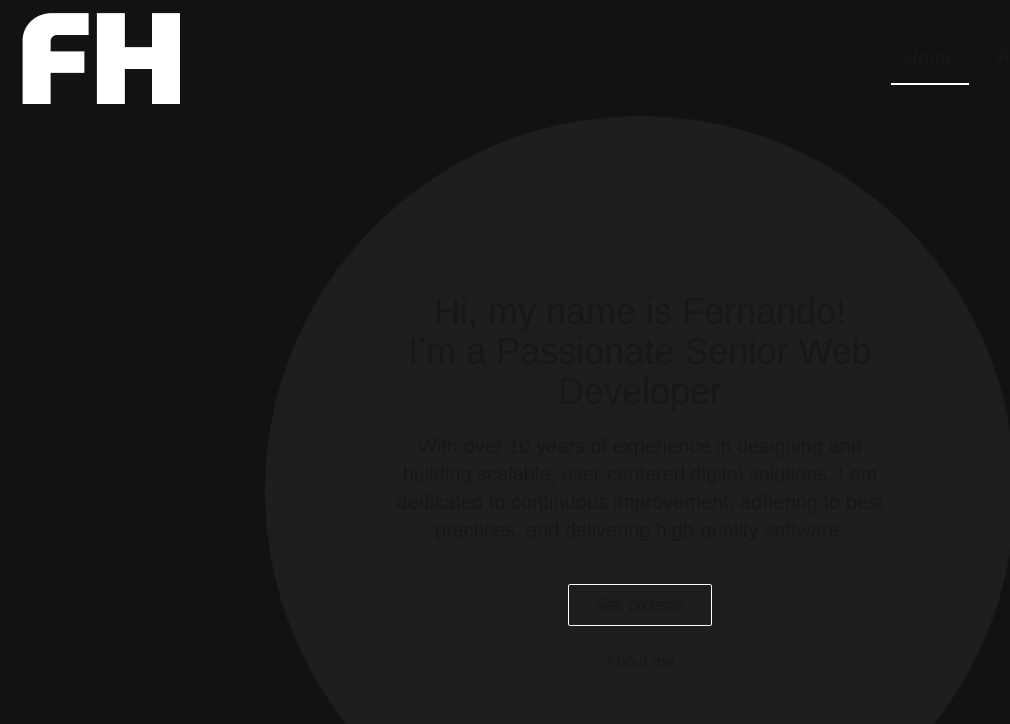
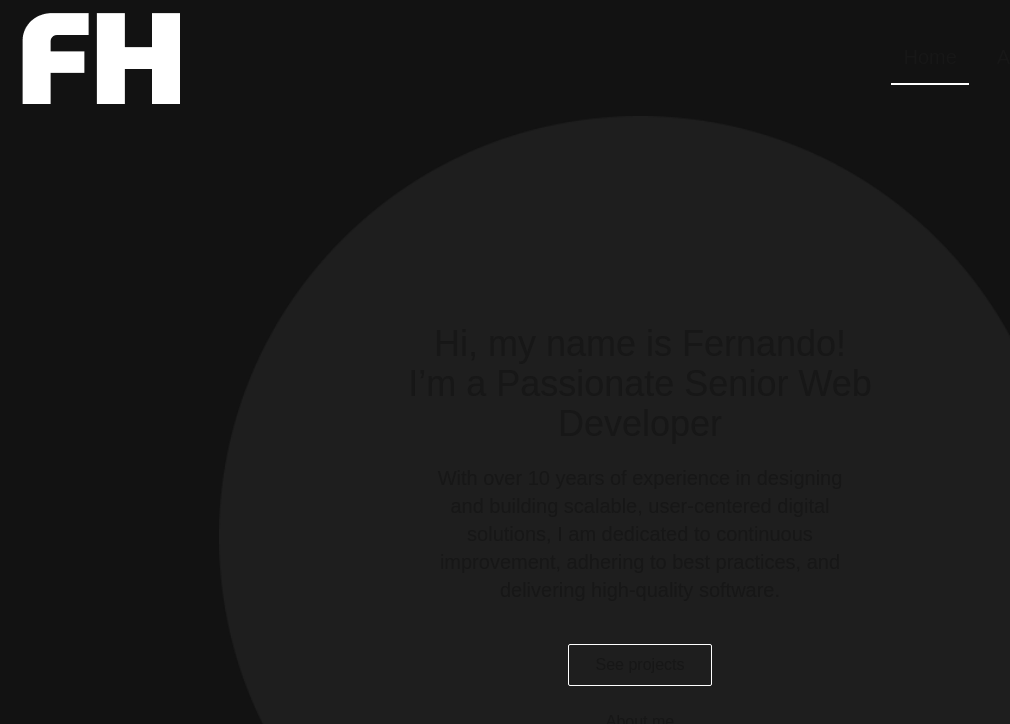
Before and after one commit to fernandohs/portfolio, a Next.js app: page / in a window 1280 px wide. Shown: the top 724 px of the page, without its empty margins (0-1010 px from the left). Built offline with nearby package versions, Linux system fonts and the light colour scheme.

Commit message:
minor fixes update README instructions

```diff
--- a/app/about/page.tsx
+++ b/app/about/page.tsx
@@ -11,7 +11,7 @@ const hobbies = [
   "Reading",
 ];
 
-export const AboutPage = () => {
+const AboutPage = () => {
   return (
     <div className="h-full flex flex-col justify-center xl:px-40 px-5">
       <div className="flex flex-col md:flex-row md:items-center justify-center w-full">
--- a/app/page.tsx
+++ b/app/page.tsx
@@ -12,26 +12,18 @@ const skills: Skill[] = [
   {
     Icon: FaCss3,
     title: "CSS",
-    color: "text-white",
-    category: "front-end",
   },
   {
     Icon: FaHtml5,
     title: "HTML",
-    color: "text-white",
-    category: "front-end",
   },
   {
     Icon: FaJsSquare,
     title: "JavaScript",
-    color: "text-white",
-    category: "front-end",
   },
   {
     Icon: SiTypescript,
     title: "TypeScript",
-    color: "text-white",
-    category: "front-end",
   },
 ];
 
@@ -56,10 +48,10 @@ const coreSkills: CoreSkillI[] = [
 
 export default function HomePage() {
   return (
-    <div className="h-full flex flex-col lg:flex-row  justify-center px-10">
+    <div className="h-full flex flex-col lg:flex-row  justify-center md:px-20  px-10">
       <div className="flex flex-wrap items-center justify-center w-full">
         <div
-          className="flex flex-col w-full items-center justify-center xl:p-44 xs:p-0"
+          className="flex flex-col w-full items-center justify-center xl:p-52 md:p-32 p-0"
           style={{
             backgroundImage: "url(/circulo.png)",
             backgroundSize: "contain",
--- a/app/projects/page.tsx
+++ b/app/projects/page.tsx
@@ -24,7 +24,7 @@ const projects = [
   },
 ]
 
-export const ProjectsPage = () => {
+const ProjectsPage = () => {
   return (
     <div className="h-full flex flex-col items-center px-5 xl:px-20">
       <h1 className="text-2xl md:text-5xl text-center xl:my-10">
--- a/app/skills/page.tsx
+++ b/app/skills/page.tsx
@@ -182,7 +182,7 @@ const skills: CategorySkill = {
 
 const skillsLength = Object.keys(skills).length;
 
-export const SkillsPage = () => {
+const SkillsPage = () => {
   return (
     <div className="h-full flex flex-col items-center w-full md:px-14">
       <h1 className="text-2xl md:text-5xl text-center md:my-10">My Skills</h1>
```
Also changed, not shown: 1 other file (tests, documents, lock files or other folders).
